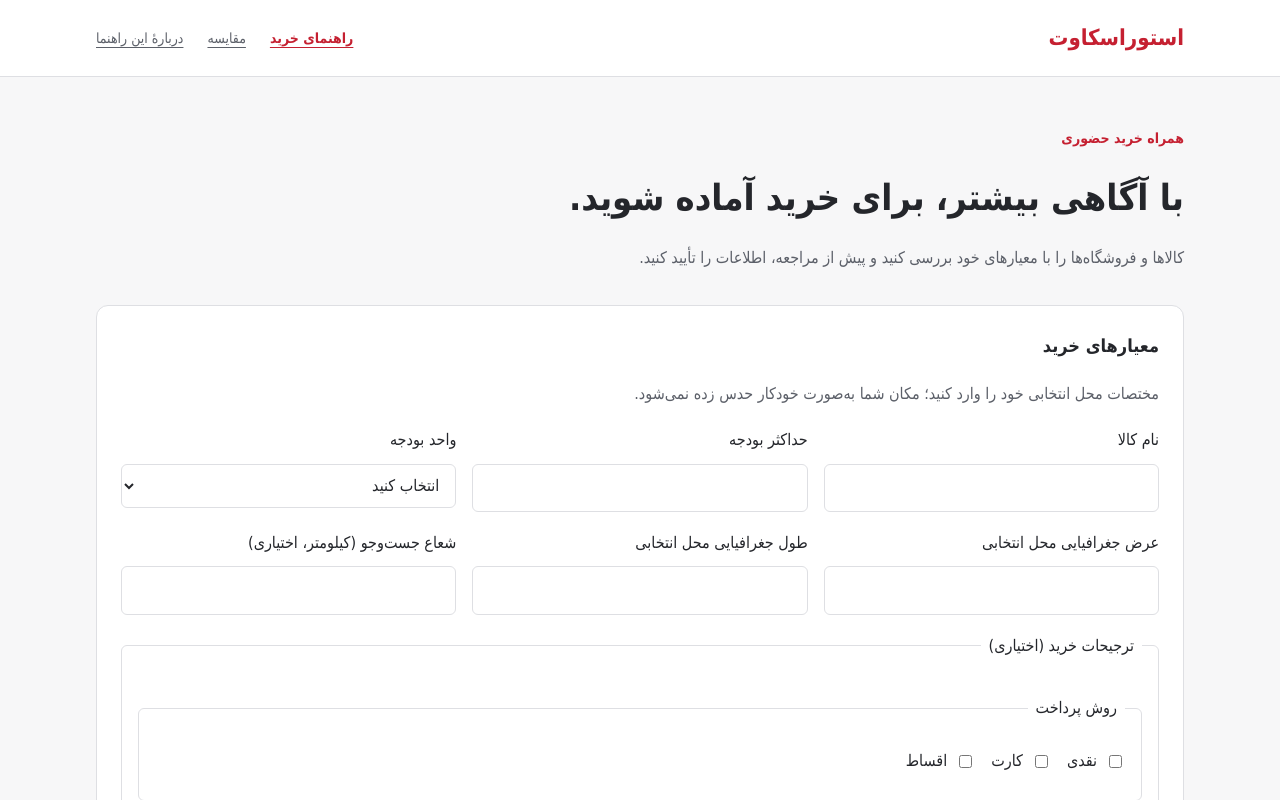
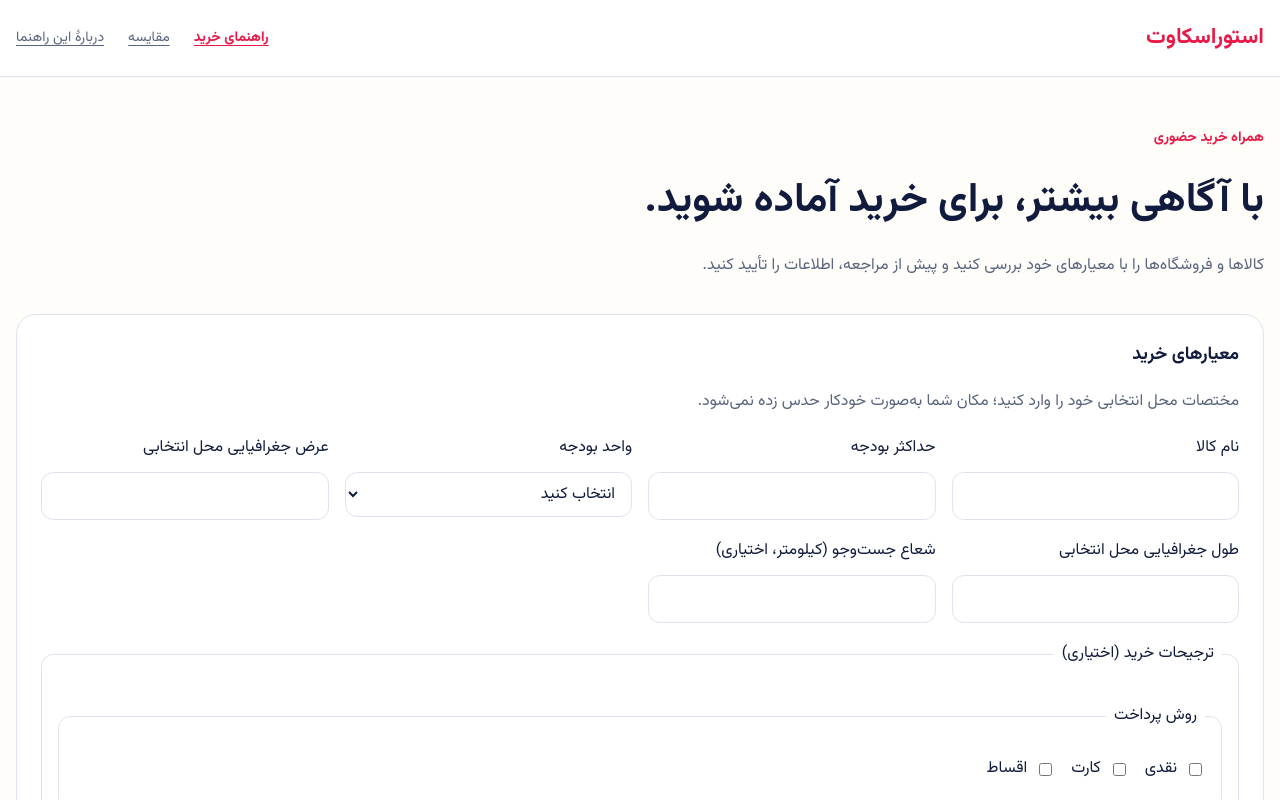
Before and after one commit to void-fatima/store-scout, a React (Vite) app in the folder frontend/: page / in a window 1280 px wide. Shown: the top 800 px of the page. Built offline with nearby package versions, Linux system fonts and the light colour scheme.

Commit message:
feat(frontend): establish warm visual tokens and Persian typography

```diff
--- a/frontend/src/styles/tokens.css
+++ b/frontend/src/styles/tokens.css
@@ -1,20 +1,30 @@
 /* Shared semantic tokens. Use logical CSS properties for RTL layout. */
+@font-face {
+  font-family: 'Vazirmatn';
+  src: url('/fonts/Vazirmatn-Variable.woff2') format('woff2');
+  font-weight: 100 900;
+  font-style: normal;
+  font-display: swap;
+}
 :root {
   color-scheme: light;
-  --font-body: Tahoma, "Segoe UI", Arial, sans-serif;
+  --font-body: 'Vazirmatn', Tahoma, "Segoe UI", Arial, sans-serif;
   --font-size-sm: 0.875rem;
   --font-size-body: 1rem;
-  --font-size-heading: clamp(1.625rem, 4vw, 2.25rem);
+  --font-size-heading: clamp(2rem, 3.2vw, 3rem);
   --line-height-body: 1.9;
 
-  --color-page: #f7f7f8;
+  --color-page: #fffdfa;
   --color-surface: #ffffff;
-  --color-text: #24262b;
-  --color-text-muted: #5c6069;
-  --color-accent: #c52031;
-  --color-accent-hover: #a81828;
-  --color-accent-soft: #fff2f3;
-  --color-border: #dedfe3;
+  --color-text: #101b3d;
+  --color-text-muted: #59657e;
+  --color-accent: #e91947;
+  --color-accent-hover: #c71038;
+  --color-accent-soft: #fff0f3;
+  --color-border: #dfe3ee;
+  --color-lavender-soft: #f2efff;
+  --color-mint-soft: #edf7ee;
+  --shadow-surface: 0 12px 40px #3d2a1510;
   --color-focus: #175bc2;
   --color-success: #16633c;
   --color-warning: #825100;
@@ -28,8 +38,9 @@
   --space-8: 2rem;
   --space-12: 3rem;
   --space-16: 4rem;
-  --radius-sm: 0.375rem;
-  --radius-md: 0.75rem;
+  --radius-sm: 0.75rem;
+  --radius-md: 1.25rem;
+  --radius-lg: 1.75rem;
   --border-default: 1px solid var(--color-border);
-  --content-max: 68rem;
+  --content-max: 82rem;
 }
```
Also changed, not shown: frontend/src/shell/Icon.tsx (added, +22 -0 lines), frontend/public/fonts/OFL.txt (added), frontend/public/fonts/Vazirmatn-Variable.woff2 (added), frontend/src/assets/README.md (added), frontend/src/assets/search-hero.jpg (added).
